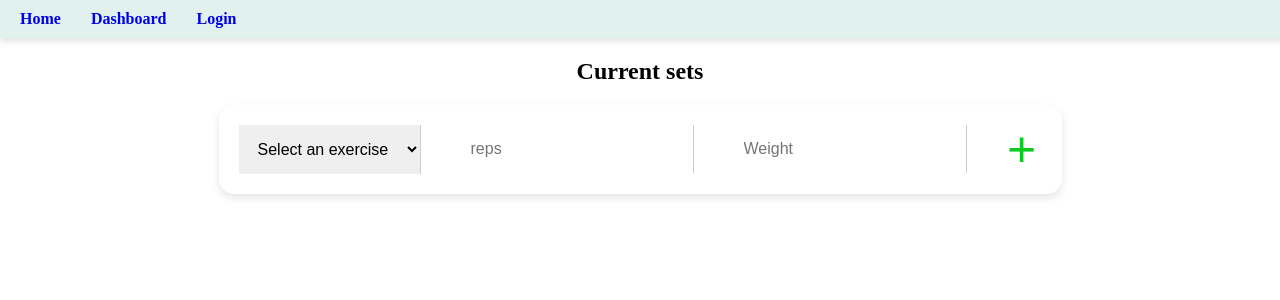
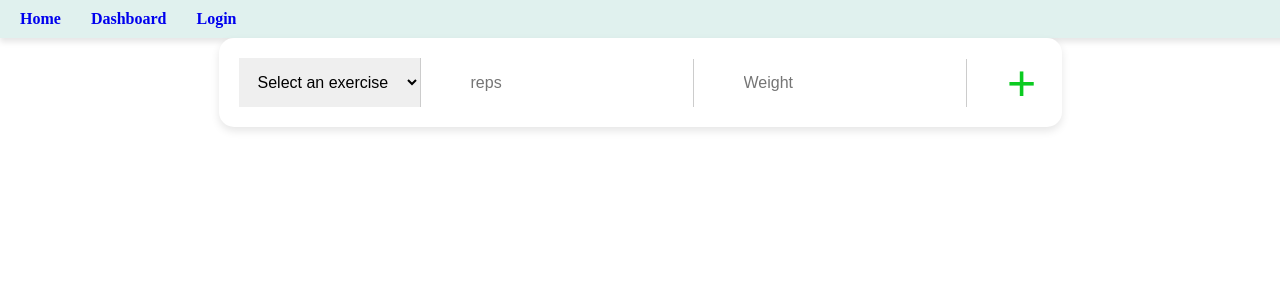
Before and after one commit to khody12/Ascend, a React (Create React App) app in the folder frontend/ascend/: page /new_workout in a window 1280 px wide. Shown: the top 300 px of the page. Built offline with nearby package versions, Linux system fonts and the light colour scheme.

Commit message:
grouping functionality established

```diff
--- a/frontend/ascend/src/components/New_workout.css
+++ b/frontend/ascend/src/components/New_workout.css
@@ -2,7 +2,26 @@
 #workout-page-container {
 
 }
+#sets-container {
+    display:flex;
+    flex-direction:column;
+    justify-content:center;
+    align-items:center;
+    width:50%;
 
+}
+#set-list {
+    width:100%;
+    display:flex;
+    flex-direction:column;
+    justify-content:center;
+    align-items: center;
+}
+#set {
+    border-top:1px solid;
+    width:50%;
+
+}
 #workout-container{
     width:100%;
     display:flex;
--- a/frontend/ascend/src/components/New_workout.js
+++ b/frontend/ascend/src/components/New_workout.js
@@ -61,12 +61,25 @@ function New_workout() {
     const handleAddSet = (e) => {
         e.preventDefault();
 
+        if (!selectedExercise || !currentSet.reps || !currentSet.weight) {
+            console.log("fill it all out!")
+            setMessage("Please fill out all fields before adding a set.");
+            return;
+        }
+
 
         console.log("adding set")
         setWorkoutSets([...workoutSets, currentSet]);
         setCurrentSet({reps: "", weight: "", exercise: selectedExercise});
         console.log(workoutSets);
     }
+
+    const groupedSets = workoutSets.reduce((acc, set) => {
+        const { exercise } = set;
+        acc[exercise.name] = acc[exercise.name] || [];
+        acc[exercise.name].push(set);
+        return acc;
+    }, {});
 
 
 
@@ -100,16 +113,23 @@ function New_workout() {
     return (
         <div id="workout-page-container">
             <div id="workout-container">
-                <div id="new-workout-container">
-                    <h2>Current sets</h2>
-                    <div id="set-list">
-                        {workoutSets.map((set, index) => (
-                            <div id="set" key={index}>
-                                {set.exercise.name} - {set.reps} reps at {set.weight} lbs
-                            </div>
-                        ))}
-                    </div>
+                <div id="sets-container">
+                    {Object.entries(groupedSets).map(([exerciseName, sets], index) => (
+                        <div key={index} className="exercise-group">
+                            <h4>{exerciseName}</h4>
+                            <ul>
+                                {sets.map((set, idx) => (
+                                    <li key={idx}>
+                                        {set.reps} reps at {set.weight} lbs
+                                    </li>
+                                ))}
+                            </ul>
+                        </div>
+                    ))}
+
+
                 </div>
+
                 <div id="add-new-workout">
                     <select name="exercise"
                     id="exercise-dropdown"
@@ -135,7 +155,6 @@ function New_workout() {
                     value={currentSet.weight}
                     onChange={handleInputChange}/>
                     <button onClick={handleAddSet}>+</button>
-
                 </div>
             </div>
         </div>
@@ -144,3 +163,15 @@ function New_workout() {
 
 };
 export default New_workout;
+
+
+{/*             <div id="sets-container">
+                    <h2>Current sets</h2>
+                    <div id="set-list">
+                        {workoutSets.map((set, index) => (
+                            <div id="set" key={index}>
+                                {set.exercise.name} - {set.reps} reps at {set.weight} lbs
+                            </div>
+                        ))}
+                    </div>
+                </div> */}
```
